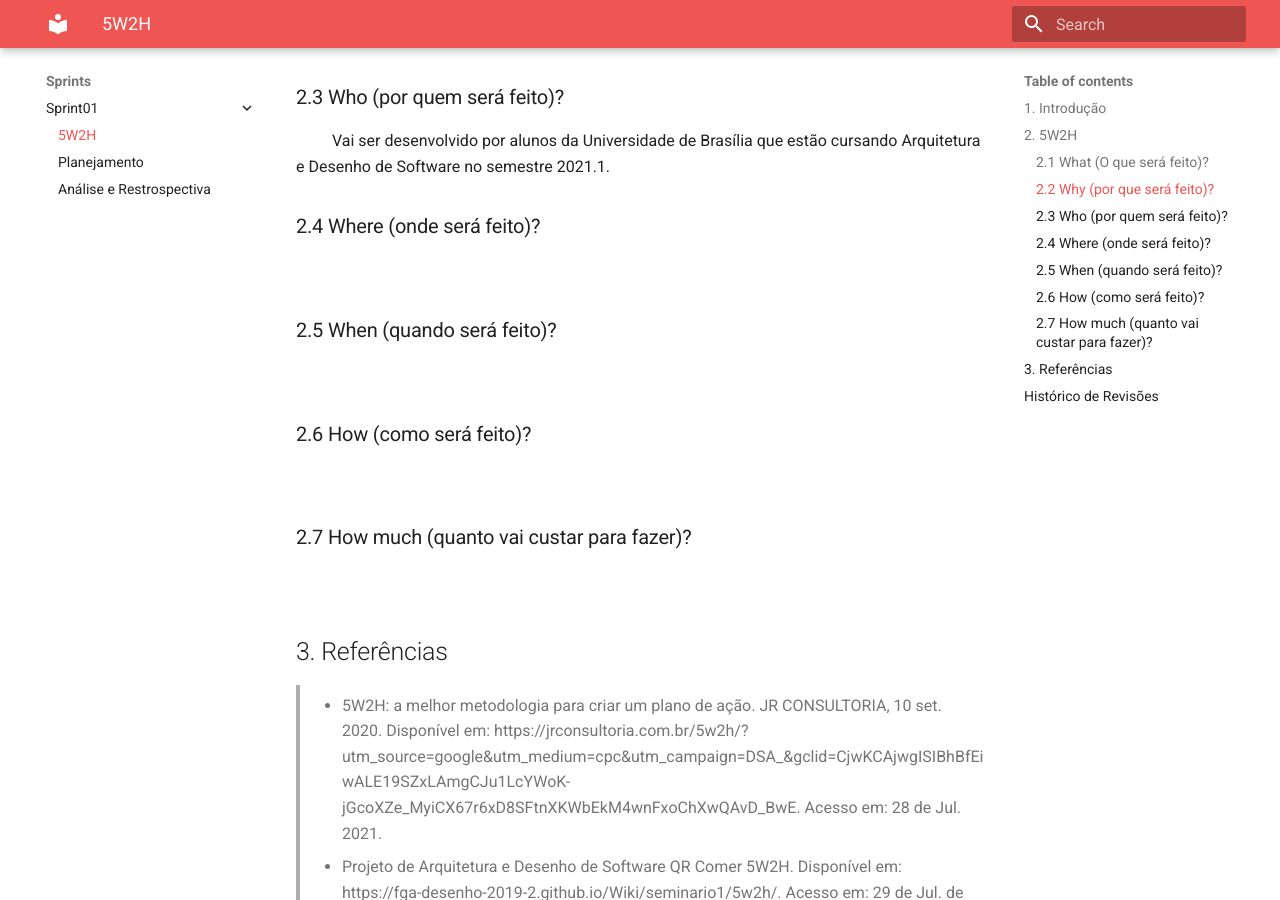
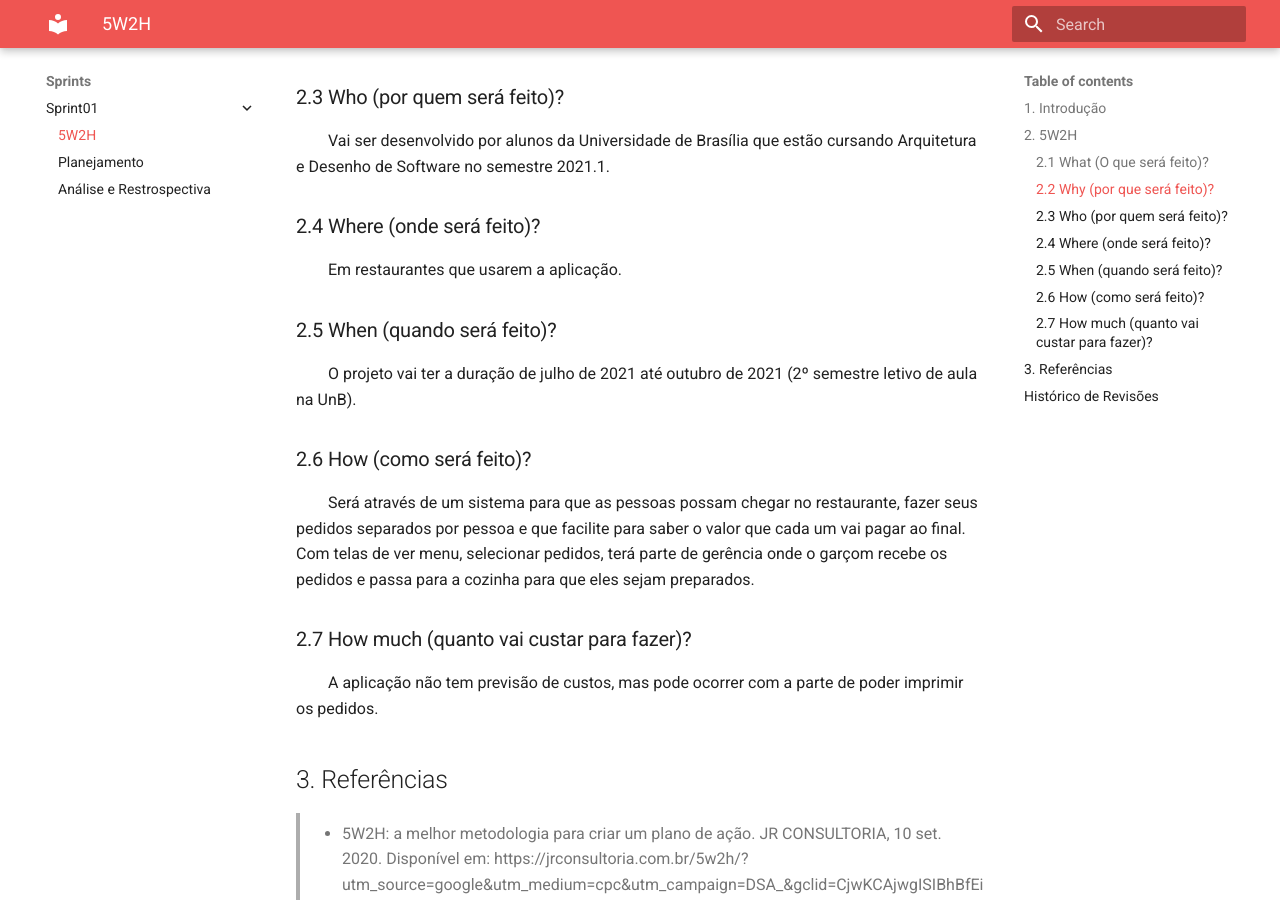
Before and after one commit to UnBArqDsw2021-1/2021.1_G02_TaNaMesa_docs, an MkDocs documentation site: the page built from docs/sprints/sprint01/sprint01-5w2h.md, in a window 1280 px wide and 900 px high, scrolled down 741 px. Built offline with MkDocs 1.6.1 and Material for MkDocs 9.7.7, drawn with Linux system fonts in a browser that asks for light colours.

Commit message:
#3 finalizando o 5wh2

```diff
--- a/docs/sprints/sprint01/sprint01-5w2h.md
+++ b/docs/sprints/sprint01/sprint01-5w2h.md
@@ -10,31 +10,31 @@
 
 ### 2.1 What (O que será feito)?
 
-&emsp;&emsp; Aplicação Tá na mesa que facilita os pedidos de grupos ou individual em restaurante.
+&emsp;&emsp;Aplicação Tá na mesa que facilita os pedidos de grupos ou individual em restaurante.
 
 ### 2.2 Why (por que será feito)?
 
-&emsp;&emsp; Para resolver problemas de restaurantes na questão de fazer pedido em grupo utilizando algo mais automatizado.
+&emsp;&emsp;Para resolver problemas de restaurantes na questão de fazer pedido em grupo utilizando algo mais automatizado.
 
 ### 2.3 Who (por quem será feito)?
 
-&emsp;&emsp; Vai ser desenvolvido por alunos da Universidade de Brasília que estão cursando Arquitetura e Desenho de Software no semestre 2021.1.
+&emsp;&emsp;Vai ser desenvolvido por alunos da Universidade de Brasília que estão cursando Arquitetura e Desenho de Software no semestre 2021.1.
 
 ### 2.4 Where (onde será feito)?
 
-&emsp;&emsp;
+&emsp;&emsp;Em restaurantes que usarem a aplicação.
 
 ### 2.5 When (quando será feito)?
 
-&emsp;&emsp;
+&emsp;&emsp;O projeto vai ter a duração de julho de 2021 até outubro de 2021 (2º semestre letivo de aula na UnB).
 
 ### 2.6 How (como será feito)?
 
-&emsp;&emsp;
+&emsp;&emsp;Será através de um sistema para que as pessoas possam chegar no restaurante, fazer seus pedidos separados por pessoa e que facilite para saber o valor que cada um vai pagar ao final. Com telas de ver menu, selecionar pedidos, terá parte de gerência onde o garçom recebe os pedidos e passa para a cozinha para que eles sejam preparados.
 
 ### 2.7 How much (quanto vai custar para fazer)?
 
-&emsp;&emsp;
+&emsp;&emsp;A aplicação não tem previsão de custos, mas pode ocorrer com a parte de poder imprimir os pedidos.
 
 ## 3. Referências
 
```
